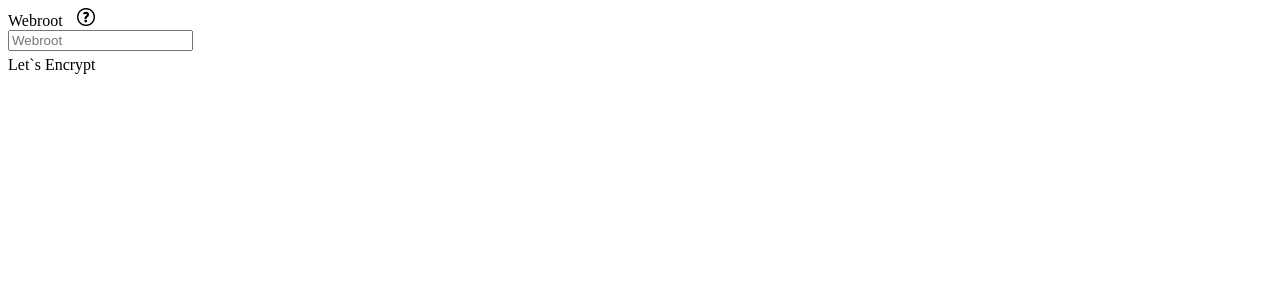
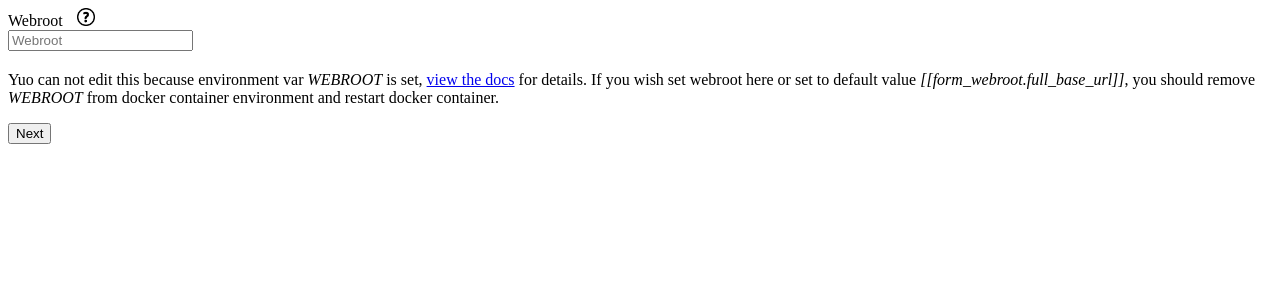
Before and after one commit to Sirius-social/didcomm-mediator, a FastAPI app: template app/templates/forms/webroot.html in a window 1280 px wide. Shown: the top 300 px of the page. Run offline with FastAPI, Linux system fonts and the light colour scheme; the template is opened without the code that fills it, so the values that code supplies are empty; parts of the project's set-up code (start-up, migrations or seed data) failed here and were passed over.

Commit message:
refactoring

```diff
--- a/app/main.py
+++ b/app/main.py
@@ -42,18 +42,21 @@
     parser.add_argument('--production', choices=['on', 'yes'], required=False)
     args = parser.parse_args()
     is_production = args.production is not None
+    args = ()
     kwargs = {}
     if is_production:
         logging.warning('\n')
         logging.warning('\t*************************************')
         logging.warning('\tApplication will be run in PRODUCTION mode')
         logging.warning('\t*************************************')
+        args = ['app.main:app']
     else:
         logging.warning('\n')
         logging.warning('\t*************************************')
         logging.warning('\tApplication will be run in DEBUG mode')
         logging.warning('\t*************************************')
         kwargs.update({'debug': True, 'reload': True})
+        args = ['app.main:app']
     uvicorn.run(
-        'app.main:app', host="0.0.0.0", port=int(os.getenv('PORT')), workers=int(os.getenv('WORKERS')), **kwargs
+        *args, host="0.0.0.0", port=int(os.getenv('PORT')), workers=int(os.getenv('WORKERS')), **kwargs
     )
--- a/app/templates/forms/webroot.html
+++ b/app/templates/forms/webroot.html
@@ -2,16 +2,33 @@
     <h5 class="text-danger"></h5>
     <div class="form-group" style="margin-bottom: 5px;">
         <label class="fw-light" for="webroot-url" class="cols-sm-2 control-label" style="margin-right: 10px;">Webroot</label>
-        <a href="#" title="Webroot: view the doc">
+        <a href="https://github.com/Sirius-social/didcomm/blob/main/docs/AdminGuide.md#webroot" title="Webroot: view the doc" target="_blank">
             <img src="{{ url_for('static', path='/icons/q.png') }}" style="max-width: 18px;">
         </a>
         <div class="cols-sm-10">
             <div class="input-group">
-                <input v-model="form_webroot.url" type="text" class="form-control" name="webroot-url" id="webroot-url" placeholder="Webroot" />
+                <input
+                        v-model="form_webroot.url"
+                        :readonly="form_webroot.url == form_webroot.env_url"
+                        type="text" class="form-control"
+                        name="webroot-url"
+                        id="webroot-url"
+                        placeholder="Webroot"
+                />
             </div>
         </div>
     </div>
-    <div class="form-group" style="margin-bottom: 5px;">
-        <label class="fw-light" class="cols-sm-2 control-label" style="margin-right: 10px;">Let`s Encrypt</label>
+    <div  v-if="form_webroot.url == form_webroot.env_url"
+            class="form-group" style="margin-bottom: 5px; margin-top: 20px;"
+    >
+        <p class="blockquote-footer">
+            Yuo can not edit this because environment var <cite>WEBROOT</cite> is set,
+            <a href="https://github.com/Sirius-social/didcomm/blob/main/docs/AdminGuide.md#environment-variables">view the docs</a>  for details.
+            If you wish set webroot here or set to default value <cite>[[form_webroot.full_base_url]]</cite>,
+            you should remove <cite>WEBROOT</cite> from docker container environment and restart docker container.
+        </p>
+    </div>
+    <div class="form-group" style="margin-top: 10px;">
+        <button @click.prevent="current_step += 1" type="button" class="btn btn-primary btn-lg btn-block login-button">Next</button>
     </div>
 </form>
```
Also changed, not shown: app/internal/admin.py (+5 -6 lines), app/settings.py (+13 -3 lines), app/templates/admin.html (+13 -2 lines), docs/AdminGuide.md (+15 -1 lines).
